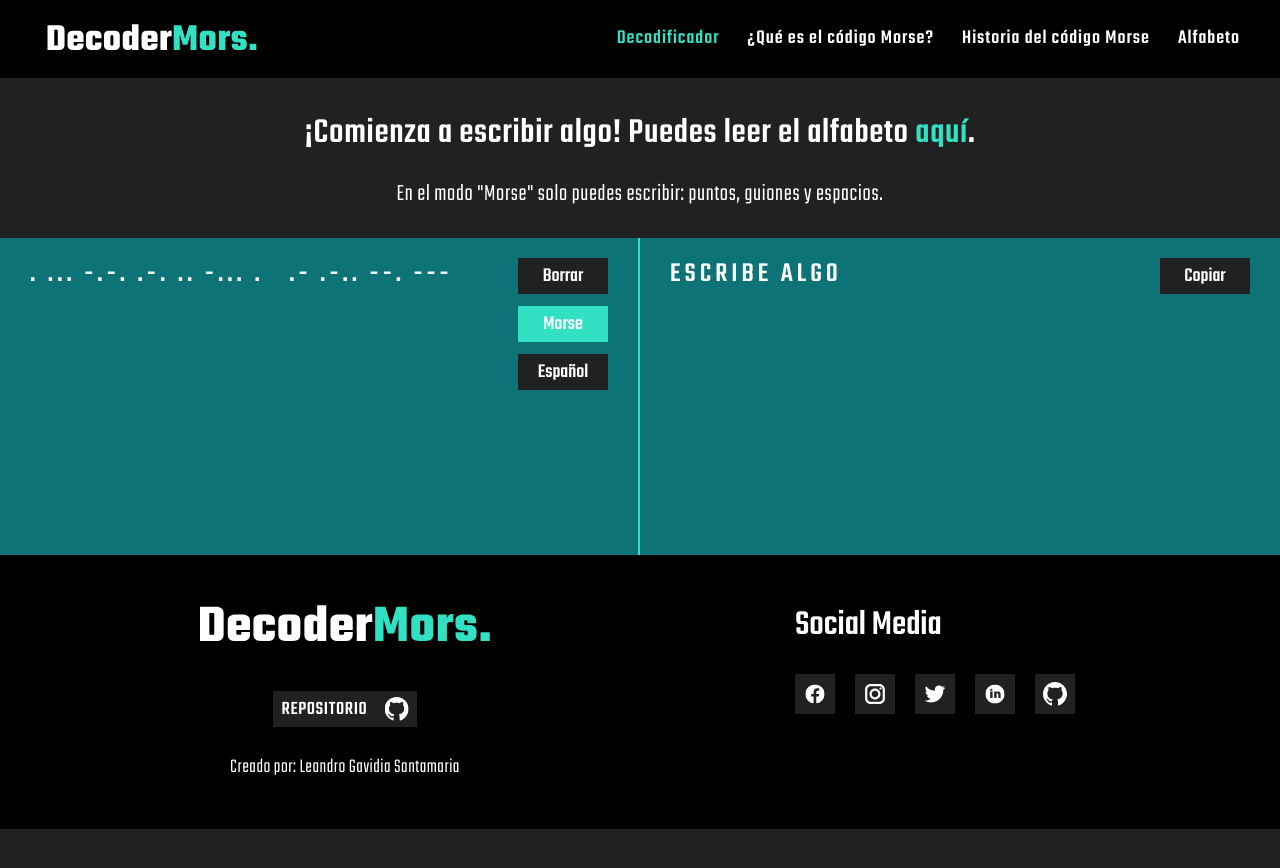
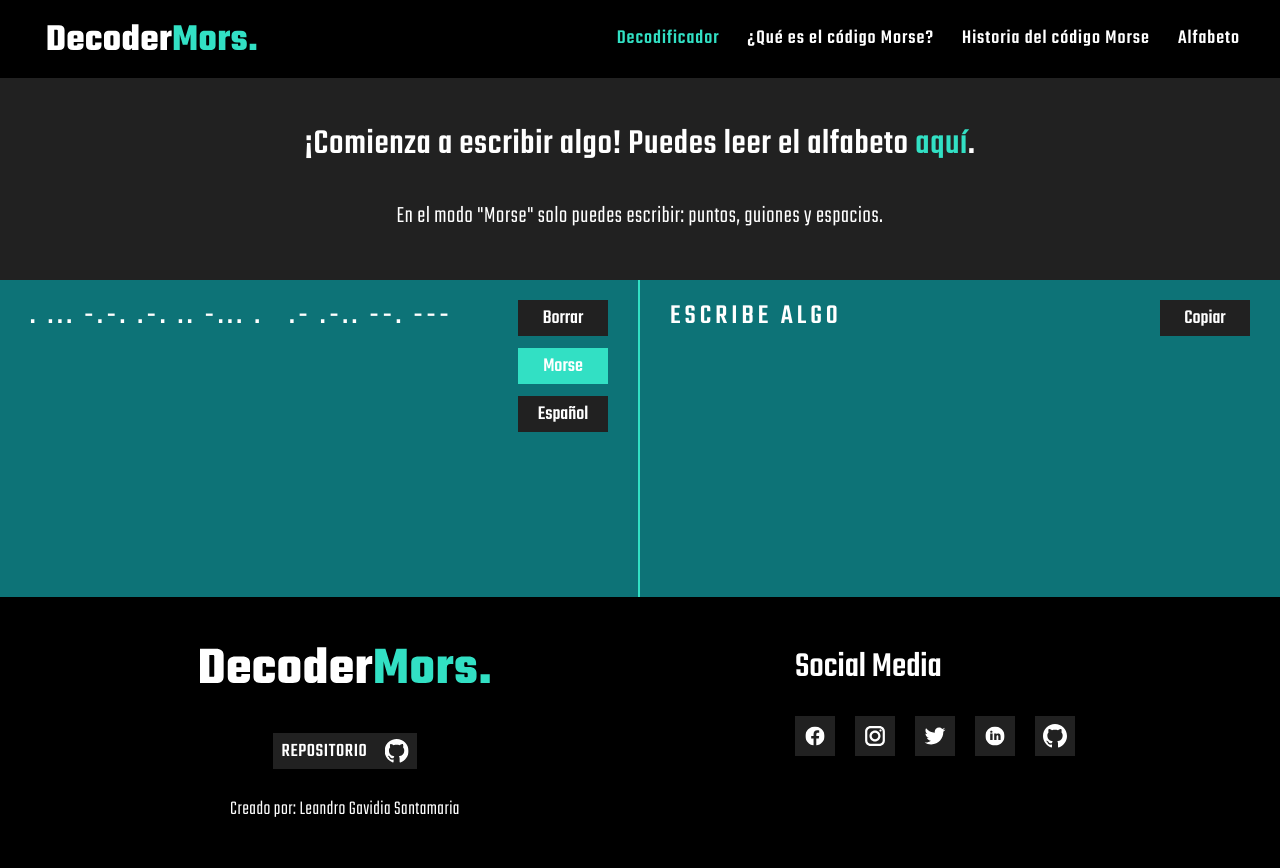
Before and after one commit to leandrogavidia/decoder-mors, a React app: page / in a window 1280 px wide. Shown: the top 868 px of the page. Before the commit the page ends 829 px from the top, so only its background shows below. Built offline with nearby package versions, Linux system fonts and the light colour scheme.

Commit message:
style(AppHeader, AppFooter, AppDecoder, AppWhat, AppHistory, AppAlphabet): I center all SPA content on large screens and fill in missing spaces and a few minor style changes

```diff
--- a/src/Components/AppFooter/AppFooter.scss
+++ b/src/Components/AppFooter/AppFooter.scss
@@ -9,6 +9,9 @@
     width: 100%;
     background-color: $black-color;
     &-container {
+        width: inherit;
+        max-width: 1920px;
+        margin: 0 auto;
         display: grid;
         grid-row: auto;
         justify-items: center;
--- a/src/Components/AppHeader/AppHeader.scss
+++ b/src/Components/AppHeader/AppHeader.scss
@@ -7,6 +7,8 @@
     min-height: 5.8rem;
     &-container {
         width: inherit;
+        max-width: 1920px;
+        margin: 0 auto;
         height: inherit;
         padding: 2rem;
         display: grid;
--- a/src/Components/AppMain/AppAlphabet/AppAlphabet.jsx
+++ b/src/Components/AppMain/AppAlphabet/AppAlphabet.jsx
@@ -35,7 +35,7 @@ const AppAlphabet = () => {
                     <span>“.... --- .-.. .- &nbsp; -- ..- -. -.. ---“</span>  En este anterior mensaje tenemos la oración HOLA MUNDO.
                 </li>
                 <li>
-                Es importante saber que los espacios al inicio y final del mensaje no se tienen en cuenta, es decir si escribes: <span>“&nbsp; .... --- .-.. .-   -- ..- -. -.. --- &nbsp;“</span> no tendrás <span>“&nbsp; HOLA MUNDO &nbsp;“</span> sino <span>“HOLA MUNDO”</span>.
+                Es importante saber que los espacios al inicio y final del mensaje no se tienen en cuenta, es decir si escribes: &nbsp;<span>“&nbsp;&nbsp;&nbsp;&nbsp;&nbsp; .... --- .-.. .-   -- ..- -. -.. --- &nbsp;&nbsp;&nbsp;&nbsp;&nbsp;“</span> no tendrás <span>“&nbsp; HOLA MUNDO &nbsp;“</span> sino <span>“HOLA MUNDO”</span>.
                 </li>
             </ol
             >
--- a/src/Components/AppMain/AppAlphabet/AppAlphabet.scss
+++ b/src/Components/AppMain/AppAlphabet/AppAlphabet.scss
@@ -3,6 +3,8 @@
 
 .App_alphabet {
     text-align: left;
+    max-width: 1920px;
+    margin: 0 auto;
     ol li {
         &:nth-child(even) {
             margin: 3rem 0;
--- a/src/Components/AppMain/AppDecoder/AppTitle/AppTitle.scss
+++ b/src/Components/AppMain/AppDecoder/AppTitle/AppTitle.scss
@@ -3,7 +3,7 @@
 
 .App_decoder-title {
     @include PhoneParagraph;
-    line-height: 2;
+    line-height: 1.5;
     text-align: center;
     letter-spacing: 0.07rem;
     padding: 0 2rem;
@@ -19,7 +19,7 @@
 
 .App_decoder-paragraph {
     @include PhoneParagraphLight;
-    margin: 0 2rem 2rem 2rem;
+    margin: 2rem;
     text-align: center;
     line-height: 2;
     letter-spacing: 0.07rem;
@@ -40,12 +40,14 @@
 
 @media (min-width: 1000px) {
     .App_decoder-title {
+        margin-top: 4rem;
         font-size: 3.6rem;
         grid-column: 1 / 4;
         grid-row: 1 / 2;
     }
     .App_decoder-paragraph {
         @include DesktopParagraphLight;
+        margin-bottom: 4rem;
         grid-column: 1 / 4;
         grid-row: 2 / 3;
     }
--- a/src/Components/AppMain/AppHistory/AppHistory.scss
+++ b/src/Components/AppMain/AppHistory/AppHistory.scss
@@ -3,6 +3,8 @@
 
 .App_history {
     text-align: left;
+    max-width: 1920px;
+    margin: 0 auto;
     &-title {
         @include PhoneTitle;
         color: $white-color;
--- a/src/Components/AppMain/AppWhat_Is_It/AppWhat_is_it.scss
+++ b/src/Components/AppMain/AppWhat_Is_It/AppWhat_is_it.scss
@@ -3,6 +3,8 @@
 
 .App_what {
     text-align: left;
+    max-width: 1920px;
+    margin: 0 auto;
     &-title {
         @include PhoneTitle;
         color: $white-color;
```
